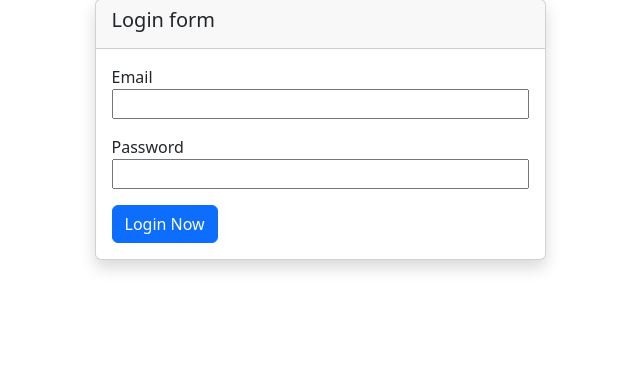
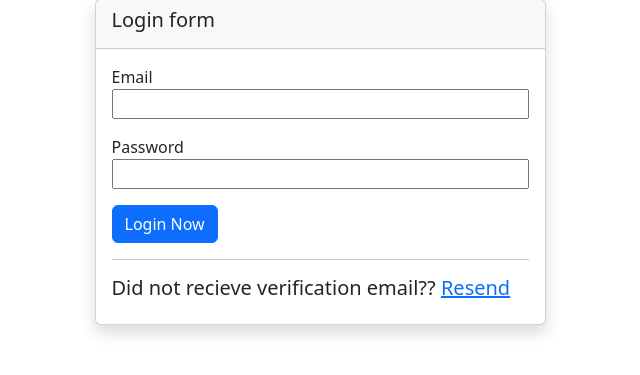
Before and after one commit to E-vanson/MyResources, a PHP site: page /Pages/login.php in a window 1280 px wide. Shown: the part 105-480 px from the top of the page, without its empty margins (320-960 px from the left). Run offline with PHP 8.4, Linux system fonts and the light colour scheme.

Commit message:
Resend email

```diff
--- a/Login/Includes/Pages/login.php
+++ b/Login/Includes/Pages/login.php
@@ -51,6 +51,10 @@ else{
                                 </button>
                             </div>
                         </form>
+                        <hr>
+                        <h5>Did not recieve verification email??
+                                <a href="resend-email-verification.php">Resend</a>
+                        </h5>
 
                     </div>
                 </div>
```
